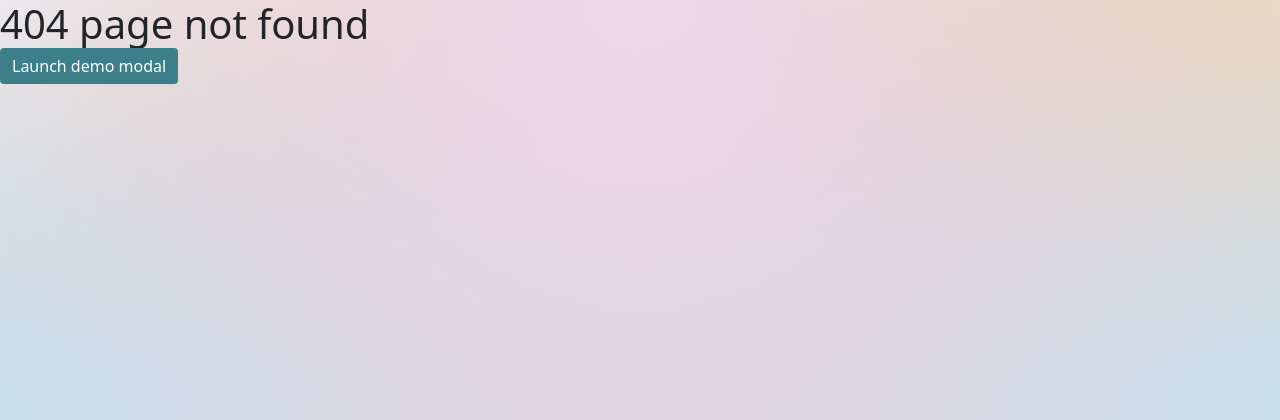
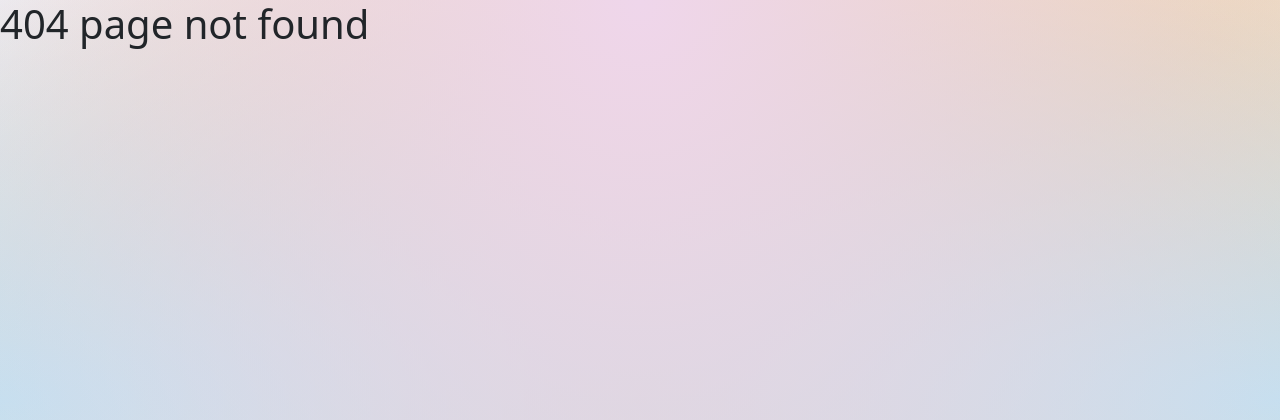
Before and after one commit to lindsey-h/Project-Elevate, a Flask app: template templates/404.html in a window 1280 px wide. Shown: the top 420 px of the page. Run offline with Flask 2, Linux system fonts and the light colour scheme; the template is opened without the code that fills it, so the values that code supplies are empty; some libraries are stand-ins or nearby versions.

Commit message:
Comments clean up

```diff
--- a/server.py
+++ b/server.py
@@ -96,11 +96,6 @@ def logout():
 def send_event_data(user_id):
 
     events = crud.get_all_events_by_author(int(user_id))
-    print("*-"*20)
-    print(user_id)
-    print(events)
-    print("*-"*20)
-
     events_and_users = []
 
     for event in events:
@@ -134,11 +129,6 @@ def remove_user_from_event():
 def is_user_on_event():
 
     event_id = int(request.form.get("event-id"))
-    print("&"*20)
-    print(f'js sent event id: {event_id}')
-    print("&"*20)
-
-    # also check that they are not the author
 
     for event in current_user.events:
         print(f'In the loop server id: {event.event_id}')
@@ -156,10 +146,6 @@ def delete_event():
 
     return redirect("/")
 
-# @app.route('is-user-author', methods=['POST', 'GET'])
-# def is_author():
-
-
 
 @app.route("/sms", methods=['POST', 'GET'])
 def send_sms():
@@ -167,28 +153,12 @@ def send_sms():
     # Get these from the server for the current user
     receiver = os.environ["RECIPIENT_PHONE"]
     sender = os.environ["SENDER_PHONE"]
-    message = "Hi, from the Elevate App. Your friend, Jim Halpert, needs some company. Please sign up for a slot if you want to offer support. http://localhost:5000/users/2"
+    message = f"Hi, from the Elevate App. Your friend, {current_user.fname} {current_user.lname}, needs some company. Please sign up for a slot if you want to offer support. http://localhost:5000/users/2"
 
     sms.send_sms(receiver, sender, message)
     flash("Your message has been sent to your contacts.")
 
     return redirect("/")
-
-
-# @app.route('/users-by-event')
-# def get_users_by_event():
-
-#     event_id = int(request.args.get("index"))
-
-#     print("*"*20)
-#     print(f"eventid: {event_id}")
-#     print("*"*20)
-
-#     users = crud.get_users_by_event(event_id)
-#     # print(f"users: {users}")
-
-#     return jsonify([user.serialize() for user in users])
-
 
 
 @app.route('/add-event')
--- a/static/css/style.css
+++ b/static/css/style.css
@@ -118,6 +118,10 @@ h1, h2, h3, h4, h5, h6 {
   padding: 40px;
 }
 
+#about-elevate p {
+  padding-top: 16px;
+}
+
 /* .flash-msg {
   width: 400px;
   position: absolute;
--- a/static/js/script.js
+++ b/static/js/script.js
@@ -134,22 +134,8 @@ $.get('/event-data/' + uId, (data) => {
     // Handler for .ready() called.
 
 
-
-
-
   });
 
-  // ? ASK IN QUEUE ?
-  // How to have this load without clicking on an event date
-  $(document).ready(function(){
-    $(".btn").click(function(){
-      console.log('clicked on me');
-    });
-  });
-
-  // .on('selectEvent', function(activeEvent) {
-  //   $('div.event-info').html("helloooooo");
-  // })
 
   $('#sidebarToggler').on('click', () => {
     $('#evoCalendar').addClass('event-hide');
@@ -159,11 +145,6 @@ $.get('/event-data/' + uId, (data) => {
     $('#evoCalendar').addClass('sidebar-hide');
   })
 
-  // $('.btn').on('click', () => {
-
-  //   console.log('clicked on me');
-
-  // });
 
 });
 
--- a/templates/404.html
+++ b/templates/404.html
@@ -1,41 +1,10 @@
 {% extends 'base.html' %}
-{% block title %}Project Elevate{% endblock %}
+{% block title %}404{% endblock %}
 
-{% block head %}
-
-<!-- <link rel="stylesheet" href="https://maxcdn.bootstrapcdn.com/bootstrap/3.4.1/css/bootstrap.min.css">
-  <script src="https://ajax.googleapis.com/ajax/libs/jquery/3.5.1/jquery.min.js"></script>
-  <script src="https://maxcdn.bootstrapcdn.com/bootstrap/3.4.1/js/bootstrap.min.js"></script> -->
-{% endblock %}
+{% block head %}{% endblock %}
 
 {% block body %}
 
     <h1>404 page not found</h1>
 
-    <!-- Button trigger modal -->
-<button type="button" class="btn btn-primary" data-toggle="modal" data-target="#exampleModal">
-    Launch demo modal
-  </button>
-
-  <!-- Modal -->
-  <div class="modal fade" id="exampleModal" tabindex="-1" role="dialog" aria-labelledby="exampleModalLabel" aria-hidden="true">
-    <div class="modal-dialog" role="document">
-      <div class="modal-content">
-        <div class="modal-header">
-          <h5 class="modal-title" id="exampleModalLabel">Modal title</h5>
-          <button type="button" class="close" data-dismiss="modal" aria-label="Close">
-            <span aria-hidden="true">&times;</span>
-          </button>
-        </div>
-        <div class="modal-body">
-          ...
-        </div>
-        <div class="modal-footer">
-          <button type="button" class="btn btn-secondary" data-dismiss="modal">Close</button>
-          <button type="button" class="btn btn-primary">Save changes</button>
-        </div>
-      </div>
-    </div>
-  </div>
-
 {% endblock %}
--- a/templates/base.html
+++ b/templates/base.html
@@ -6,13 +6,9 @@
     <link href="https://cdn.jsdelivr.net/npm/bootstrap@5.1.1/dist/css/bootstrap.min.css"
           rel="stylesheet" integrity="sha384-F3w7mX95PdgyTmZZMECAngseQB83DfGTowi0iMjiWaeVhAn4FJkqJByhZMI3AhiU"
           crossorigin="anonymous">
-
-
     <link rel="stylesheet" href="/static/css/style.css">
     <link rel="stylesheet" href="/static/css/evo-calendar.orange-coral.css">
     <link rel="shortcut icon" type="image/jpg" href="/static/favicon.png"/>
-    <!-- We'll load React dependencies on all pages for this app. -->
-
 
     <title>
       {% block title %}{% endblock %}
--- a/templates/login.html
+++ b/templates/login.html
@@ -14,12 +14,6 @@
   </div>
 
   <div class="col-md-7">
-
-    <!-- {% for msg in get_flashed_messages() %}
-      <p class="flash-msg">
-        {{ msg }}
-      </p>
-    {% endfor %} -->
 
     <div class="form-group row d-flex justify-content-center">
 
--- a/templates/public_user.html
+++ b/templates/public_user.html
@@ -1,5 +1,5 @@
 {% extends 'base.html' %}
-{% block title %}Project Elevate{% endblock %}
+{% block title %}Shared Calendar{% endblock %}
 
 {% block head %}
   <link rel="stylesheet" href="/static/css/evo-calendar.css" />
```
Also changed, not shown: templates/add-event.html (+0 -36 lines), templates/home.html (+2 -18 lines).
